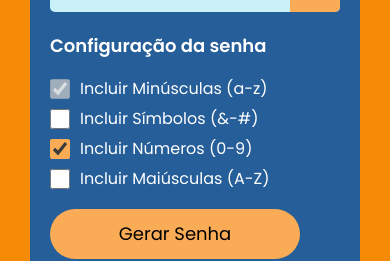
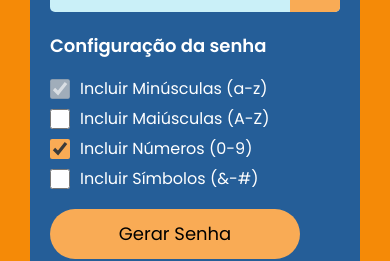
Before and after one commit to WallacyFernandez/ProcessoProject, a React (Create React App) app: page / in a window 390 px wide. Shown: the part 175-436 px from the top of the page. Built offline with nearby package versions, Linux system fonts and the light colour scheme.

Commit message:
Add: melhorias

```diff
--- a/src/Components/PasswordGenerator.css
+++ b/src/Components/PasswordGenerator.css
@@ -73,15 +73,11 @@
 }
 
 .customize .checkboxes{
-    display: flex;
-}
-
-.left, .right{
-    width: fit-content;
-}
-
-.customize .right{
-    margin-left: 30px;
+    display: grid;
+    grid-template-columns: 1fr 1fr;
+    grid-template-rows: 1fr 1fr;
+    gap: 12px;
+    width: 100%;
 }
 
 .customize .checkboxes .checkbox-field{
@@ -254,6 +250,11 @@
         margin-top: 20px;
     }
 
+    .customize .checkboxes {
+        grid-template-columns: 1fr;
+        grid-template-rows: repeat(4, 1fr);
+    }
+
 }
 
 @media only screen and (max-width:768px){
--- a/src/Components/PasswordGenerator.jsx
+++ b/src/Components/PasswordGenerator.jsx
@@ -98,26 +98,22 @@ function PasswordGenerator() {
           <h3>Configuração da senha</h3>
           <div className="customize">
             <div className="checkboxes">
-              <div className="left">
               <div className="checkbox-field">
-                  <input
-                    type="checkbox"
-                    name="lower"
-                    id="lower"
-                    checked
-                    disabled
-                  />
+                <input type="checkbox" name="lower" id="lower" checked disabled />
                 <label htmlFor="lower">Incluir Minúsculas (a-z)</label>
               </div>
               <div className="checkbox-field">
                 <input
                   type="checkbox"
-                    name="symbols"
-                    id="symbols"
-                    checked={includeSymbols}
-                    onChange={(e) => setIncludeSymbols(e.target.checked)}
+                  name="upper"
+                  id="upper"
+                  checked={uppercase}
+                  onChange={(e) => {
+                    setUppercase(e.target.checked);
+                    setTimeout(() => generatePassword(false), 100);
+                  }}
                 />
-                  <label htmlFor="symbols">Incluir Símbolos (&-#)</label>
+                <label htmlFor="upper">Incluir Maiúsculas (A-Z)</label>
               </div>
               <div className="checkbox-field">
                 <input
@@ -132,16 +128,12 @@ function PasswordGenerator() {
               <div className="checkbox-field">
                 <input
                   type="checkbox"
-                    name="upper"
-                    id="upper"
-                    checked={uppercase}
-                    onChange={(e) => {
-                      setUppercase(e.target.checked);
-                      setTimeout(() => generatePassword(false), 100);
-                    }}
+                  name="symbols"
+                  id="symbols"
+                  checked={includeSymbols}
+                  onChange={(e) => setIncludeSymbols(e.target.checked)}
                 />
-                  <label htmlFor="upper">Incluir Maiúsculas (A-Z)</label>
-                </div>
+                <label htmlFor="symbols">Incluir Símbolos (&-#)</label>
               </div>
             </div>
           </div>
@@ -169,7 +161,7 @@ function PasswordGenerator() {
                     <div className="history-list">
                         {passwordHistory.length > 0 ? (
                             filteredHistory.length > 0 ? (
-                                filteredHistory.map((historyPassword, index) => (
+                                [...filteredHistory].reverse().map((historyPassword, index) => (
                                     <div key={index} className="history-item">
                                         <span>{historyPassword}</span>
                                     </div>
```
Lines whose indentation alone changed are shown as unchanged.
